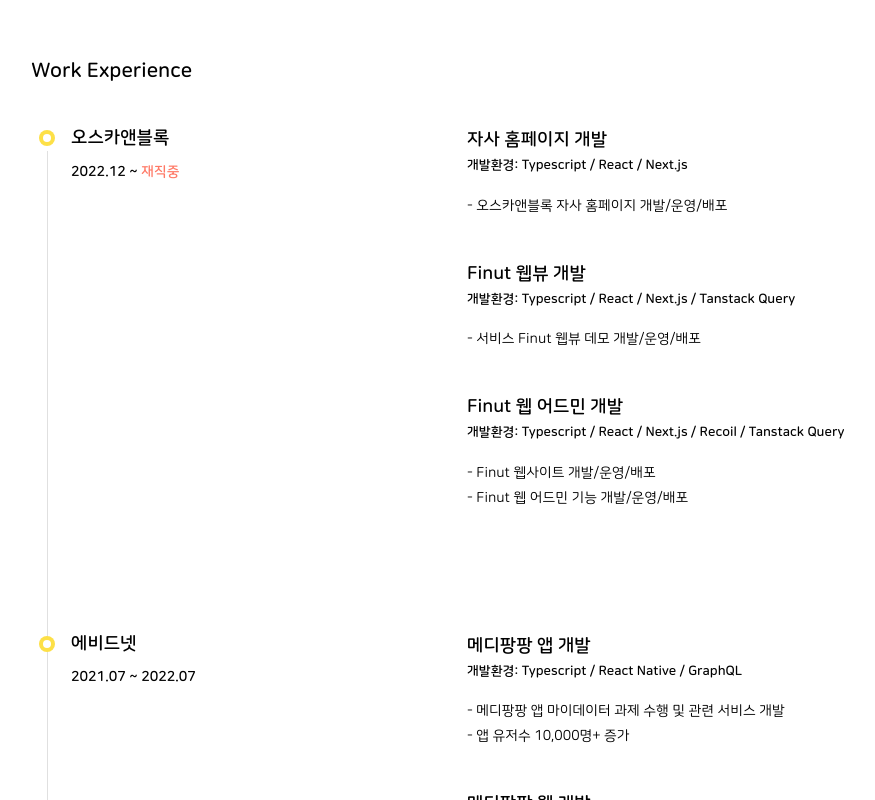
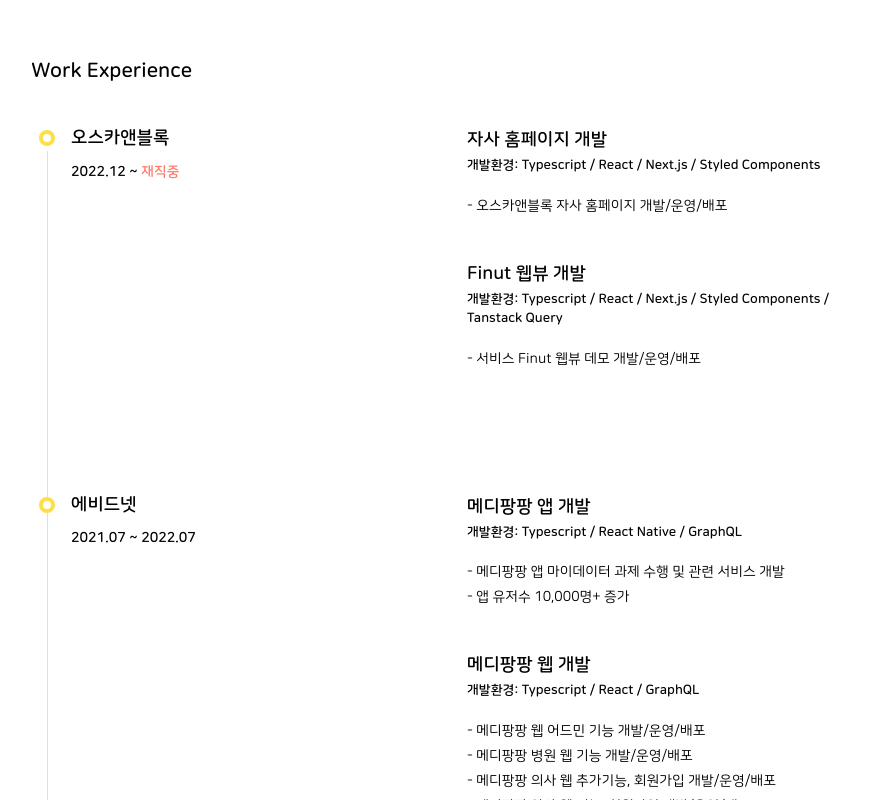
Before and after one commit to kmhayeon/Hy-Web, a React (Create React App) app: page / in a window 1280 px wide. Shown: the part 1360-2160 px from the top of the page, without its empty margins (185-1060 px from the left). Built offline with nearby package versions, Linux system fonts and the light colour scheme.

Commit message:
[Add] 라인변경

```diff
--- a/src/components/WorkEx.tsx
+++ b/src/components/WorkEx.tsx
@@ -11,7 +11,7 @@ const WorkEx = () => {
         {
           id: 0,
           job: '자사 홈페이지 개발',
-          jobTitle: `개발환경: Typescript / React / Next.js`,
+          jobTitle: `개발환경: Typescript / React / Next.js / Styled Components`,
           jobContents: [
             {
               id: 0,
@@ -22,7 +22,7 @@ const WorkEx = () => {
         {
           id: 1,
           job: 'Finut 웹뷰 개발',
-          jobTitle: `개발환경: Typescript / React / Next.js / Tanstack Query`,
+          jobTitle: `개발환경: Typescript / React / Next.js / Styled Components / Tanstack Query`,
           jobContents: [
             {
               id: 0,
@@ -30,21 +30,21 @@ const WorkEx = () => {
             },
           ],
         },
-        {
-          id: 2,
-          job: 'Finut 웹 어드민 개발',
-          jobTitle: `개발환경: Typescript / React / Next.js / Recoil / Tanstack Query`,
-          jobContents: [
-            {
-              id: 1,
-              tit: `- Finut 웹사이트 개발/운영/배포`,
-            },
-            {
-              id: 0,
-              tit: `- Finut 웹 어드민 기능 개발/운영/배포`,
-            },
-          ],
-        },
+        // {
+        //   id: 2,
+        //   job: 'Finut 웹 어드민 개발',
+        //   jobTitle: `개발환경: Typescript / React / Styled Components / Recoil / Tanstack Query`,
+        //   jobContents: [
+        //     {
+        //       id: 1,
+        //       tit: `- Finut 웹사이트 개발/운영/배포`,
+        //     },
+        //     {
+        //       id: 0,
+        //       tit: `- Finut 웹 어드민 기능 개발/운영/배포`,
+        //     },
+        //   ],
+        // },
       ],
     },
     {
@@ -139,7 +139,7 @@ const WorkEx = () => {
       <div className={`lg: sm: m-auto max-w-[960px] px-14 px-14`}>
         <div className={`pb-8 text-[20px] font-bold`}>Work Experience</div>
         <ol className="dark:border-gray-700 dark:text-gray-400 relative m-4 ">
-          <li className="dark:after:bg-neutral-600 mb-10 ml-6 h-fit after:absolute after:left-[-0.02rem] after:top-[1rem] after:mt-px after:h-[67%] after:w-px after:bg-[#e0e0e0] ">
+          <li className="dark:after:bg-neutral-600 mb-10 ml-6 h-fit after:absolute after:left-[-0.02rem] after:top-[1rem] after:mt-px after:h-[65%] after:w-px after:bg-[#e0e0e0] ">
             {items.map(item => {
               return (
                 <div className="mb-20 grid gap-0 sm:grid-cols-2" key={item.id}>
```
